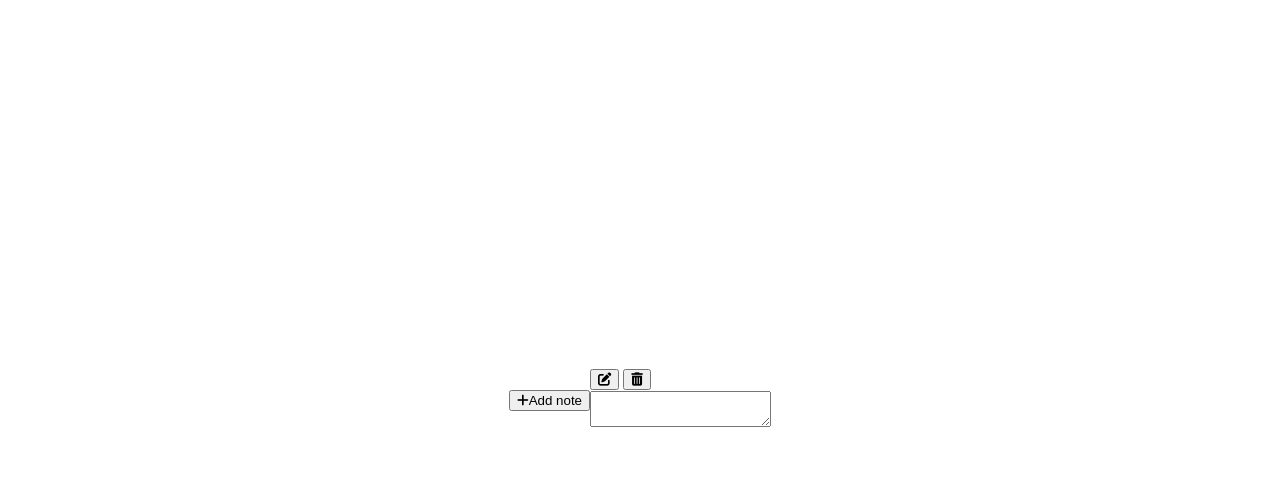
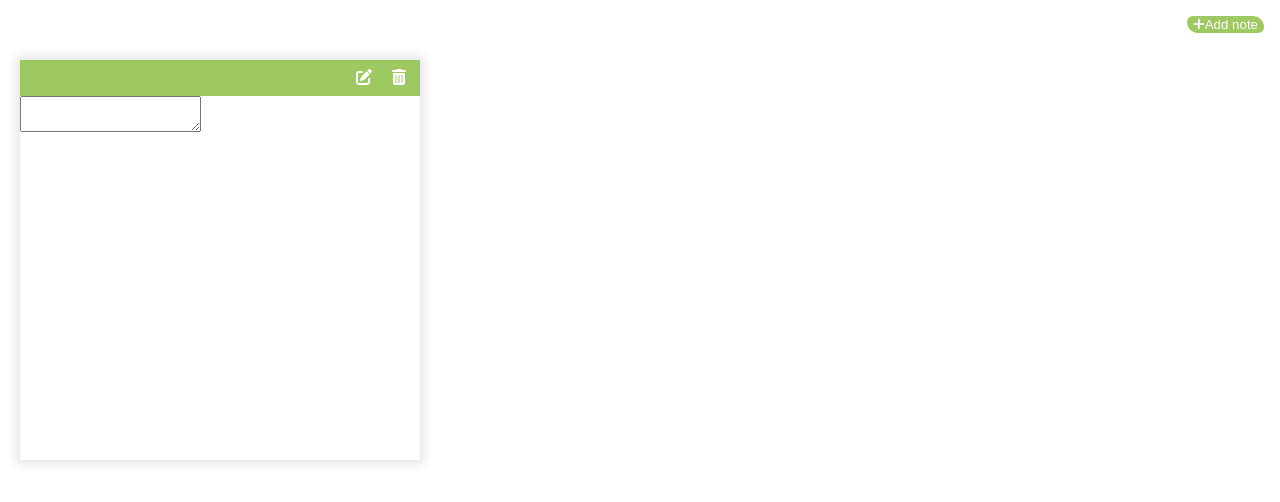
Before and after one commit to Archanach707/Notes-App, a plain HTML site: page index.html in a window 1280 px wide. Drawn offline with Linux system fonts and the light colour scheme.

Commit message:
appling css property

```diff
--- a/assets/style.css
+++ b/assets/style.css
@@ -1,15 +1,53 @@
-@import url('https://fonts.googleapis.com/css2?family=Heebo&display=swap');
+@import url('https://fonts.googleapis.com/css2?family=Poppins&display=swap');
 
 * {
   box-sizing: border-box;
 }
 
 body {
-  font-family: 'Heebo', sans-serif;
+  font-family: 'Poppins', sans-serif;
   display: flex;
-  align-items: center;
-  justify-content: center;
-  height: 100vh;
-  overflow: hidden;
+  flex-wrap: wrap;
   margin: 0;
+  padding-top: 30px;
 }
+
+.add {
+  position: fixed;
+  top: 1rem;
+  right: 1rem;
+  background-color: #9ec862;
+  color: #fff;
+  border: none;
+  border-radius: 0.5rem 1rem;
+  cursor: pointer;
+}
+
+.note {
+  background-color: #fff;
+  box-shadow: 0 0 10px 4px rgba(0, 0, 0, 0.1);
+  margin: 30px 20px;
+  height: 400px;
+  width: 400px;
+}
+
+.note .tools {
+  background-color: #9ec862;
+  display: flex;
+  justify-content: flex-end;
+  padding: 0.5rem;
+}
+
+.note .tools button {
+  background-color: transparent;
+  border: none;
+  color: #fff;
+  cursor: pointer;
+  font-size: 1rem;
+  margin-left: 0.5rem;
+}
+
+.note textarea {
+  outline: none;
+
+}
```
